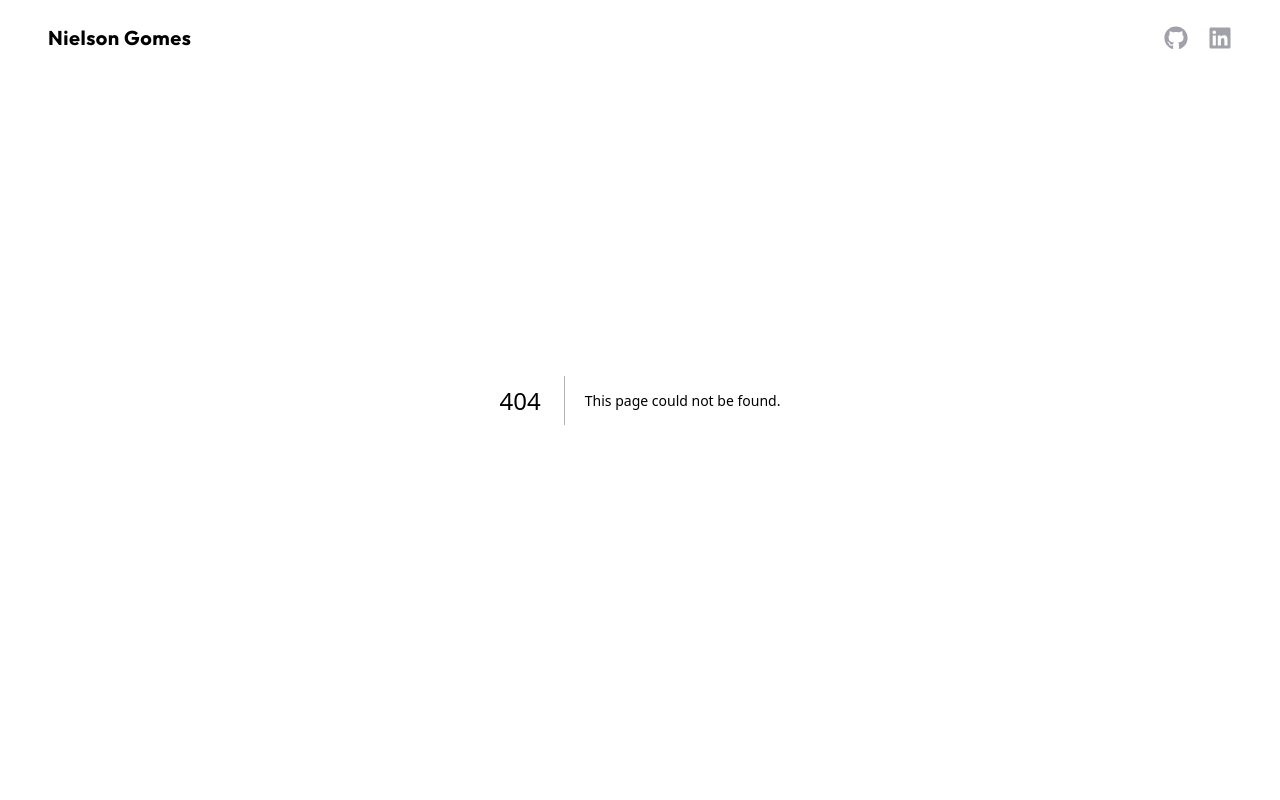
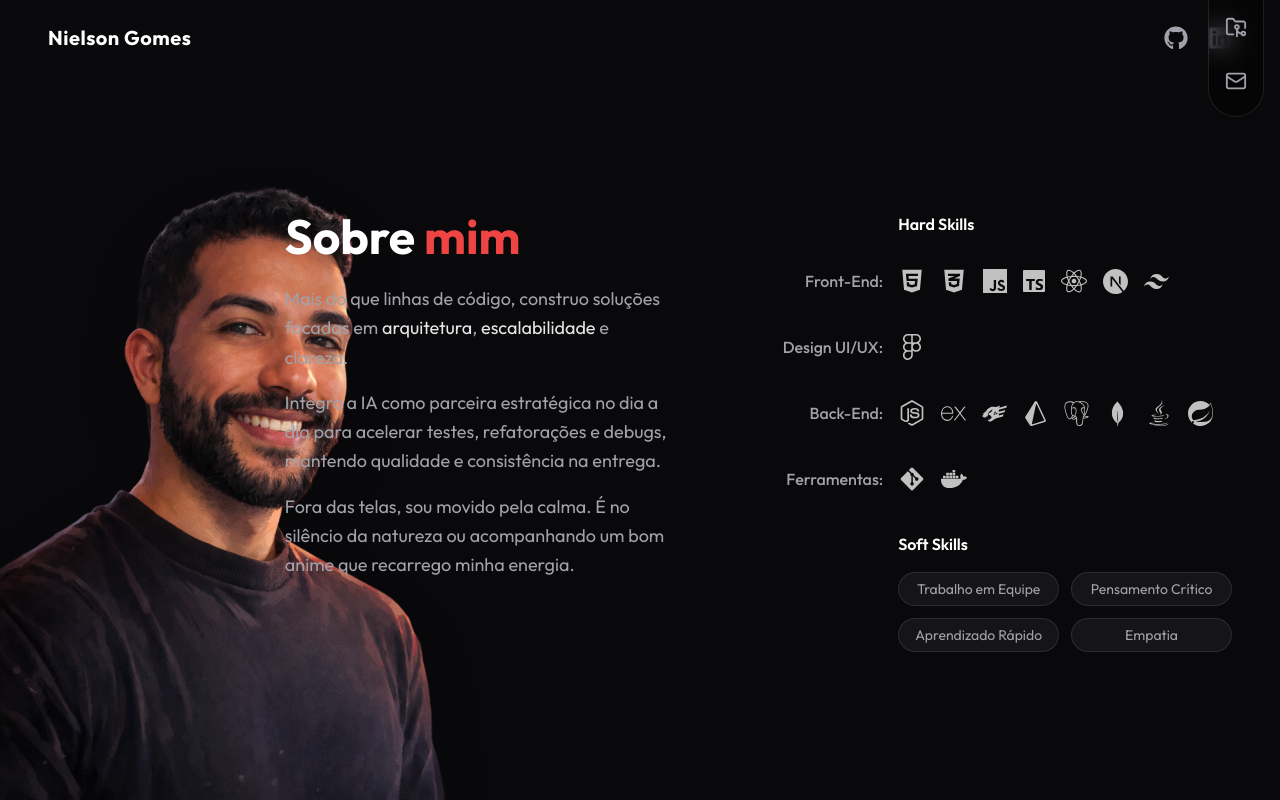
Before and after one commit to nielsongomesdev/my-portfolio, a Next.js app: page /about in a window 1280 px wide. Before the commit this address had no page. Built offline with nearby package versions, Linux system fonts and the light colour scheme.

Commit message:
adiciona secao about

```diff
--- /dev/null
+++ b/src/app/about/page.tsx
@@ -0,0 +1,9 @@
+import { About } from "@/components/About";
+
+export default function AboutPage() {
+  return (
+    <main className="w-full min-h-screen">
+      <About />
+    </main>
+  );
+}
--- a/src/app/globals.css
+++ b/src/app/globals.css
@@ -10,3 +10,25 @@
 body {
   font-family: var(--font-outfit), sans-serif;
 }
+
+html,
+body,
+main {
+  max-width: 100%;
+  overflow-x: hidden;
+}
+
+html {
+  -ms-overflow-style: none;
+  scrollbar-width: none;
+}
+
+* {
+  -ms-overflow-style: none;
+  scrollbar-width: none;
+}
+
+*::-webkit-scrollbar {
+  width: 0;
+  height: 0;
+}
--- a/src/app/layout.tsx
+++ b/src/app/layout.tsx
@@ -2,6 +2,7 @@ import type { Metadata } from "next";
 import { Outfit } from "next/font/google";
 import "./globals.css";
 import { Header } from "@/components/Header";
+import { Sidebar } from "@/components/Sidebar";
 
 const outfit = Outfit({
   subsets: ["latin"],
@@ -19,11 +20,12 @@ export default function RootLayout({
   children: React.ReactNode;
 }>) {
   return (
-    <html lang="pt-BR">
+    <html lang="pt-BR" className="overflow-x-hidden">
       <body
-        className={`${outfit.variable} bg-brand-bg text-brand-text antialiased`}
+        className={`${outfit.variable} bg-brand-bg text-brand-text antialiased relative overflow-x-hidden`}
       >
         <Header />
+        <Sidebar />
         <main>{children}</main>
       </body>
     </html>
--- a/src/app/page.tsx
+++ b/src/app/page.tsx
@@ -1,11 +1,9 @@
 import { Hero } from "@/components/Hero";
-import { Sidebar } from "@/components/Sidebar";
 
 export default function Home() {
   return (
-    <div className="flex flex-col">
+    <main className="w-full min-h-screen">
       <Hero />
-      <Sidebar />
-    </div>
+    </main>
   );
 }
--- /dev/null
+++ b/src/app/template.tsx
@@ -0,0 +1,43 @@
+"use client";
+import { motion } from "framer-motion";
+import { usePathname } from "next/navigation";
+
+export default function Template({ children }: { children: React.ReactNode }) {
+  const pathname = usePathname();
+
+  return (
+    <div key={pathname} className="relative w-full overflow-x-hidden">
+      <div
+        className="pointer-events-none fixed inset-0"
+        style={{ zIndex: 100 }}
+      >
+        <motion.div
+          className="absolute inset-0 bg-brand-bg"
+          style={{ willChange: "clip-path" }}
+          initial={{ clipPath: "inset(0 0 0 100%)" }}
+          animate={{
+            clipPath: ["inset(0 0 0 100%)", "inset(0 0 0 0)", "inset(0 100% 0 0)"],
+          }}
+          transition={{
+            duration: 1.2,
+            times: [0, 0.5, 1],
+            ease: [0.76, 0, 0.24, 1],
+          }}
+        />
+      </div>
+
+      <motion.div
+          className="w-full"
+          initial={{ opacity: 0, y: 20 }}
+          animate={{ opacity: 1, y: 0 }}
+          transition={{
+            duration: 0.6,
+            delay: 0.6,
+            ease: [0.22, 1, 0.36, 1],
+          }}
+      >
+        {children}
+      </motion.div>
+    </div>
+  );
+}
--- /dev/null
+++ b/src/components/About/index.tsx
@@ -0,0 +1,127 @@
+import { ProfilePhoto } from "@/components/ProfilePhoto";
+import { FaReact, FaNodeJs, FaGitAlt, FaHtml5, FaCss3Alt, FaJava, FaFigma, FaDocker } from "react-icons/fa";
+import { SiNextdotjs, SiTailwindcss, SiTypescript, SiJavascript, SiExpress, SiFastify, SiPrisma, SiPostgresql, SiMongodb, SiSpring } from "react-icons/si";
+
+const SkillRow = ({
+  title,
+  icons,
+}: {
+  title: string;
+  icons: { label: string; icon: React.ReactNode }[];
+}) => (
+  <div className="flex flex-col sm:flex-row sm:items-center gap-1.5 sm:gap-4 w-full">
+    <span className="text-brand-muted text-sm md:text-base font-medium min-w-28 md:min-w-28.75 text-left sm:text-right">
+      {title}
+    </span>
+    <div className="flex flex-wrap items-center gap-3 sm:gap-4 text-white/80">
+      {icons.map(({ label, icon }) => (
+        <div
+          key={label}
+          className="group relative text-white/75 hover:text-white hover:scale-110 transition-all duration-300"
+          aria-label={label}
+        >
+          {icon}
+          <span className="pointer-events-none absolute -top-8 left-1/2 -translate-x-1/2 whitespace-nowrap rounded-md border border-white/15 bg-black/85 px-2 py-1 text-[11px] text-white opacity-0 transition-opacity duration-200 group-hover:opacity-100">
+            {label}
+          </span>
+        </div>
+      ))}
+    </div>
+  </div>
+);
+
+const SoftSkillTag = ({ text }: { text: string }) => (
+  <div className="px-2 sm:px-4 py-1.5 bg-white/5 border border-white/10 rounded-full text-brand-muted text-[11px] sm:text-sm hover:text-white hover:bg-white/10 transition-all cursor-default text-center whitespace-nowrap">
+    {text}
+  </div>
+);
+
+export const About = () => {
+  return (
+    <section className="relative min-h-screen w-full flex items-start lg:items-center overflow-x-hidden pt-28 pb-28 lg:py-20">
+      <div className="absolute bottom-0 left-0 z-0 h-[40%] sm:h-[50%] md:h-[60%] lg:h-[75%] xl:h-[85%] hidden md:flex items-end opacity-[0.04] lg:opacity-100 pointer-events-none transition-opacity duration-500">
+        <ProfilePhoto
+          wrapperClassName="h-full"
+          imageClassName="object-left-bottom scale-x-[-1] drop-shadow-2xl"
+        />
+        <div className="absolute top-1/2 left-1/2 -translate-x-1/2 -translate-y-1/2 w-[80%] h-[80%] bg-brand-primary/5 blur-3xl -z-10 rounded-full mix-blend-screen" />
+      </div>
+
+      <div className="relative z-10 max-w-7xl w-full mx-auto px-6 md:px-12 flex justify-end">
+        <div className="flex flex-col lg:flex-row items-start gap-12 lg:gap-16 xl:gap-24 w-full md:w-[90%] lg:w-[85%] xl:w-[80%]">
+          <div className="flex-1 flex flex-col gap-6 lg:mt-16 w-full">
+            <h2 className="text-3xl md:text-5xl font-bold text-white text-left">
+              Sobre <span className="text-brand-primary">mim</span>
+            </h2>
+
+            <div className="flex flex-col gap-4 text-brand-muted text-base md:text-lg leading-relaxed">
+              <p>
+                Mais do que linhas de código, construo soluções focadas em
+                <span className="text-white/90"> arquitetura</span>,
+                <span className="text-white/90"> escalabilidade</span> e clareza.
+              </p>
+              <p>
+                Integro a IA como parceira estratégica no dia a dia para acelerar testes, refatorações e debugs, mantendo qualidade e consistência na entrega.
+              </p>
+              <p>
+                Fora das telas, sou movido pela calma. É no silêncio da natureza ou acompanhando um bom anime que recarrego minha energia.
+              </p>
+            </div>
+          </div>
+
+          <div className="flex-1 flex flex-col gap-10 lg:mt-16 w-full">
+              <h3 className="text-white font-semibold mb-1 sm:-mb-2 sm:ml-32.5 text-left">Hard Skills</h3>
+              <SkillRow
+                title="Front-End:"
+                icons={[
+                  { label: "HTML5", icon: <FaHtml5 size={26} key="html" /> },
+                  { label: "CSS3", icon: <FaCss3Alt size={26} key="css" /> },
+                  { label: "JavaScript", icon: <SiJavascript size={24} key="js" /> },
+                  { label: "TypeScript", icon: <SiTypescript size={22} key="ts" /> },
+                  { label: "React", icon: <FaReact size={26} key="react" /> },
+                  { label: "Next.js", icon: <SiNextdotjs size={25} key="next" /> },
+                  { label: "Tailwind", icon: <SiTailwindcss size={25} key="tailwind" /> }
+                ]}
+              />
+              <SkillRow
+                title="Design UI/UX:"
+                icons={[
+                  { label: "Figma", icon: <FaFigma size={26} key="figma" /> }
+                ]}
+              />
+              <SkillRow
+                title="Back-End:"
+                icons={[
+                  { label: "Node.js", icon: <FaNodeJs size={26} key="node" /> },
+                  { label: "Express", icon: <SiExpress size={25} key="express" /> },
+                  { label: "Fastify", icon: <SiFastify size={25} key="fastify" /> },
+                  { label: "Prisma", icon: <SiPrisma size={25} key="prisma" /> },
+                  { label: "PostgreSQL", icon: <SiPostgresql size={25} key="pg" /> },
+                  { label: "MongoDB", icon: <SiMongodb size={25} key="mongo" /> },
+                  { label: "Java", icon: <FaJava size={26} key="java" /> },
+                  { label: "Spring", icon: <SiSpring size={25} key="spring" /> }
+                ]}
+              />
+              <SkillRow
+                title="Ferramentas:"
+                icons={[
+                  { label: "Git", icon: <FaGitAlt size={26} key="git" /> },
+                  { label: "Docker", icon: <FaDocker size={26} key="docker" /> }
+                ]}
+              />
+
+            <div className="flex flex-col gap-3 sm:gap-4">
+              <h3 className="text-white font-semibold sm:ml-32.5 text-left">Soft Skills</h3>
+              <div className="grid grid-cols-2 gap-2 sm:gap-3 sm:ml-32.5 w-full max-w-75 sm:max-w-none sm:w-max">
+                <SoftSkillTag text="Trabalho em Equipe" />
+                <SoftSkillTag text="Pensamento Crítico" />
+                <SoftSkillTag text="Aprendizado Rápido" />
+                <SoftSkillTag text="Empatia" />
+              </div>
+            </div>
+          </div>
+        </div>
+      </div>
+    </section>
+  )
+};
--- a/src/components/Header/index.tsx
+++ b/src/components/Header/index.tsx
@@ -3,15 +3,17 @@ import Link from "next/link";
 
 export const Header = () => {
   return (
-    <header className="fixed top-0 left-0 w-full p-6 md:px-12 flex justify-between items-center z-50">
-      <div className="text-xl font-bold tracking-wide">Nielson Gomes</div>
+    <header className="fixed top-0 left-0 w-full p-6 md:px-12 flex justify-between items-center z-50 bg-black/40 backdrop-blur-md border-b border-white/5 md:bg-transparent md:backdrop-blur-none md:border-none">
+      <div className="text-xl font-bold tracking-wide text-white">
+        Nielson Gomes
+      </div>
 
       <nav className="flex items-center gap-5">
         <Link
           href="https://github.com/nielsongomesdev"
           target="_blank"
           rel="noopener noreferrer"
-          className="text-brand-muted hover:text-brand-primary transition-colors duration-300"
+          className="text-brand-muted hover:text-white hover:scale-110 transition-all duration-300"
         >
           <FaGithub size={24} />
         </Link>
@@ -20,7 +22,7 @@ export const Header = () => {
           href="https://linkedin.com/in/nielsongomesdev"
           target="_blank"
           rel="noopener noreferrer"
-          className="text-brand-muted hover:text-brand-primary transition-colors duration-300"
+          className="text-brand-muted hover:text-white hover:scale-110 transition-all duration-300"
         >
           <FaLinkedin size={24} />
         </Link>
--- a/src/components/Hero/index.tsx
+++ b/src/components/Hero/index.tsx
@@ -1,4 +1,4 @@
-import Image from "next/image";
+import { ProfilePhoto } from "@/components/ProfilePhoto";
 
 export const Hero = () => {
   return (
@@ -30,14 +30,11 @@ export const Hero = () => {
       </div>
 
       <div className="absolute bottom-0 right-0 z-0 h-[65%] md:h-[85%] lg:h-[95%] flex items-end justify-end pointer-events-none opacity-20 md:opacity-100">
-        <Image
-          src="/profile.png"
-          alt="Foto de perfil"
-          width={819}
-          height={1229}
-          className="w-auto h-full object-contain object-bottom-right drop-shadow-xl"
-          priority
+        <ProfilePhoto
+          wrapperClassName="h-full"
+          imageClassName="left-auto right-0 object-bottom-right drop-shadow-xl"
         />
+
         <div className="absolute top-1/2 left-1/2 -translate-x-1/2 -translate-y-1/2 w-[80%] h-[80%] bg-brand-primary/6 blur-2xl -z-10 rounded-full mix-blend-screen" />
       </div>
     </section>
--- /dev/null
+++ b/src/components/ProfilePhoto/index.tsx
@@ -0,0 +1,24 @@
+import Image from "next/image";
+
+interface ProfilePhotoProps {
+  wrapperClassName?: string;
+  imageClassName?: string;
+}
+
+export const ProfilePhoto = ({
+  wrapperClassName = "",
+  imageClassName = "",
+}: ProfilePhotoProps) => {
+  return (
+    <div className={`relative overflow-visible ${wrapperClassName}`}>
+      <Image
+        src="/profile.png"
+        alt="Foto de perfil"
+        width={819}
+        height={1229}
+        className={`absolute bottom-0 left-0 block h-full w-auto max-w-none object-contain ${imageClassName}`}
+        priority
+      />
+    </div>
+  );
+};
--- a/src/components/Sidebar/index.tsx
+++ b/src/components/Sidebar/index.tsx
@@ -1,55 +1,54 @@
 import { Home, User, FolderGit2, Mail } from "lucide-react";
+import Link from "next/link";
 
 export const Sidebar = () => {
   return (
     <nav
       className="fixed z-50 bg-black/40 backdrop-blur-md border border-white/10 rounded-full flex
         bottom-6 left-1/2 -translate-x-1/2 flex-row w-[90%] max-w-[320px] justify-between px-6 py-4
-        md:bottom-auto md:left-auto md:translate-x-0 md:right-4 md:top-[25%] md:flex-col md:w-auto md:px-4 md:py-6 md:gap-8"
-    >
-      <a
-        href="#home"
+        md:bottom-auto md:left-auto md:translate-x-0 md:right-4 md:top-[1/2] md:-translate-y-1/2 md:flex-col md:w-auto md:px-4 md:py-6 md:gap-8">
+
+      <Link
+        href="/"
         aria-label="Home"
-        className="relative group text-brand-muted hover:text-brand-primary active:text-brand-primary transition active:scale-95 focus-visible:text-brand-primary focus-visible:outline-none flex items-center justify-center touch-manipulation"
-      >
+        className="relative group text-brand-muted hover:text-brand-primary active:text-brand-primary transition active:scale-95 focus-visible:text-brand-primary focus-visible:outline-none flex items-center justify-center touch-manipulation" >
         <Home size={22} />
         <span className="hidden md:block absolute right-full mr-5 top-1/2 -translate-y-1/2 px-3 py-1.5 bg-black/80 backdrop-blur-md border border-white/10 text-white text-xs font-medium rounded-md opacity-0 pointer-events-none group-hover:opacity-100 transition-opacity whitespace-nowrap">
           Home
         </span>
-      </a>
+      </Link>
 
-      <a
-        href="#about"
+      <Link
+        href="/about"
         aria-label="Sobre Mim"
-        className="relative group text-brand-muted hover:text-brand-primary active:text-brand-primary transition active:scale-95 focus-visible:text-brand-primary focus-visible:outline-none flex items-center justify-center touch-manipulation"
-      >
+        className="relative group text-brand-muted hover:text-brand-primary active:text-brand-primary transition active:scale-95 focus-visible:text-brand-primary focus-visible:outline-none flex items-center justify-center touch-manipulation">
         <User size={22} />
         <span className="hidden md:block absolute right-full mr-5 top-1/2 -translate-y-1/2 px-3 py-1.5 bg-black/80 backdrop-blur-md border border-white/10 text-white text-xs font-medium rounded-md opacity-0 pointer-events-none group-hover:opacity-100 transition-opacity whitespace-nowrap">
           Sobre Mim
         </span>
-      </a>
+      </Link>
 
-      <a
-        href="#projects"
+      <Link
+        href="/projects"
         aria-label="Projetos"
         className="relative group text-brand-muted hover:text-brand-primary active:text-brand-primary transition active:scale-95 focus-visible:text-brand-primary focus-visible:outline-none flex items-center justify-center touch-manipulation"
-      >
+        >
         <FolderGit2 size={22} />
         <span className="hidden md:block absolute right-full mr-5 top-1/2 -translate-y-1/2 px-3 py-1.5 bg-black/80 backdrop-blur-md border border-white/10 text-white text-xs font-medium rounded-md opacity-0 pointer-events-none group-hover:opacity-100 transition-opacity whitespace-nowrap">
           Projetos
         </span>
-      </a>
+      </Link>
 
-      <a
-        href="#contact"
+      <Link
+        href="/contact"
         aria-label="Contato"
-        className="relative group text-brand-muted hover:text-brand-primary active:text-brand-primary transition active:scale-95 focus-visible:text-brand-primary focus-visible:outline-none flex items-center justify-center touch-manipulation"
-      >
+        className="relative group text-brand-muted hover:text-brand-primary active:text-brand-primary transition active:scale-95 focus-visible:text-brand-primary focus-visible:outline-none flex items-center justify-center touch-manipulation">
+
         <Mail size={22} />
         <span className="hidden md:block absolute right-full mr-5 top-1/2 -translate-y-1/2 px-3 py-1.5 bg-black/80 backdrop-blur-md border border-white/10 text-white text-xs font-medium rounded-md opacity-0 pointer-events-none group-hover:opacity-100 transition-opacity whitespace-nowrap">
           Contato
         </span>
-      </a>
+      </Link>
     </nav>
   );
 };
```
